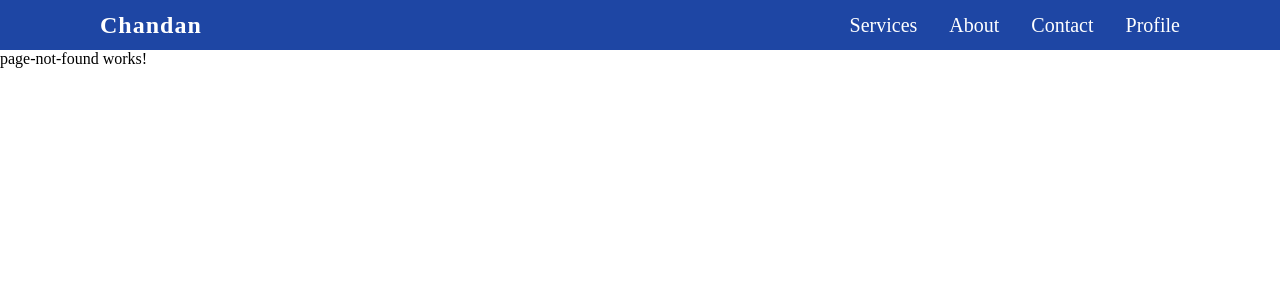
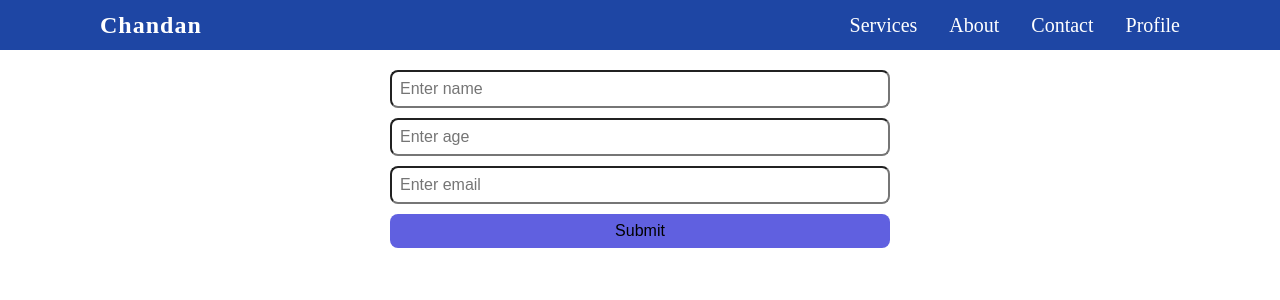
Before and after one commit to sahchandan781/Angular-First, an Angular app: page /user in a window 1280 px wide. Shown: the top 300 px of the page. Built offline with nearby package versions, Linux system fonts and the light colour scheme; no server answers.

Commit message:
get and post method using json-server and also created interface for user data

```diff
--- a/src/app/app.routes.ts
+++ b/src/app/app.routes.ts
@@ -16,7 +16,7 @@ export const routes: Routes = [
     {path:"about", component: About},
     {path:"service", component: Services},
     {path:"contact", component: Contact},
-    {path:"user/:id", component: User},
+    {path:"user", component: User},
     {path:"profile", component: Profile},
     {path:"signup", component: Signup},
     {path:"parentChild", component: ParentComponent},
--- /dev/null
+++ b/src/app/interfaces/UserInterface.ts
@@ -0,0 +1,6 @@
+export interface UserInterface{
+    name: string,
+    age: number,
+    email:string,
+    id:string
+}
--- /dev/null
+++ b/src/app/service/user.service.ts
@@ -0,0 +1,24 @@
+import { HttpClient } from '@angular/common/http';
+import { Injectable } from '@angular/core';
+import { Observable } from 'rxjs';
+import { UserInterface } from '../interfaces/UserInterface';
+
+
+
+@Injectable({
+  providedIn: 'root'
+})
+export class UserService {
+  constructor( private http: HttpClient){}
+
+  getData():Observable<UserInterface[]>{
+    const url = "http://localhost:3000/users";
+    return this.http.get<UserInterface[]>(url);
+  }
+
+  saveUser(user: UserInterface):Observable<UserInterface>{
+    const url = "http://localhost:3000/users";
+    return this.http.post<UserInterface>(url, user)
+  }
+
+}
--- a/src/app/user/user.css
+++ b/src/app/user/user.css
@@ -0,0 +1,22 @@
+form{
+    display: flex;
+    flex-direction: column;
+    width: 500px;
+    gap: 10px;
+    margin: auto;
+    margin-top: 20px;
+}
+
+form input{
+    border-radius: 8px;
+    padding: 8px;
+    font-size: 16px;
+}
+
+.create-btn{
+    padding: 8px;
+    font-size: 16px;
+    border: none;
+    border-radius: 8px;
+    background-color: rgb(96, 96, 224);
+}
--- a/src/app/user/user.html
+++ b/src/app/user/user.html
@@ -1,2 +1,16 @@
-<p>user works!</p>
-<h1>{{employee.name}}</h1>
+<form #userForm="ngForm" (ngSubmit)="addUser(userForm.value)">
+    <input type="text" placeholder="Enter name" name="name" ngModel>
+    <input type="number" placeholder="Enter age" name="age" ngModel>
+    <input type="text" placeholder="Enter email" name="email" ngModel>
+    <button class="create-btn">Submit</button>
+</form>
+
+<div>
+  @for(user of userData; track user.id){
+    <ul>
+        <li>{{user.name}}</li>
+        <li>{{user.age}}</li>
+        <li>{{user.email}}</li>
+    </ul>
+  }
+</div>
--- a/src/app/user/user.ts
+++ b/src/app/user/user.ts
@@ -1,45 +1,84 @@
 import { Component, OnInit } from '@angular/core';
 import { ActivatedRoute } from '@angular/router';
+import { UserService } from '../service/user.service';
+import { FormsModule } from "@angular/forms";
+import { UserInterface } from '../interfaces/UserInterface';
+import { Observable } from 'rxjs';
 
 @Component({
   selector: 'app-user',
-  imports: [],
+  imports: [FormsModule],
   templateUrl: './user.html',
   styleUrl: './user.css'
 })
-export class User implements OnInit {
-  name: string | null = "";
-  id: string | null = "";
+export class User implements OnInit{
+//   name: string | null = "";
+//   id: string | null = "";
 
-  employee: any = null;
+//   employee: any = null;
 
-  employees = [
-  {id:1, name:'chandan',age:20, email:'chandan@test.com'},
-  {id:2, name:'anil',age:21, email:'anil@test.com'},
-  {id:3, name:'subham',age:23, email:'subham@test.com'},
-  {id:4, name:'sahil',age:25, email:'sahil@test.com'}
-]
+//   employees = [
+//   {id:1, name:'chandan',age:20, email:'chandan@test.com'},
+//   {id:2, name:'anil',age:21, email:'anil@test.com'},
+//   {id:3, name:'subham',age:23, email:'subham@test.com'},
+//   {id:4, name:'sahil',age:25, email:'sahil@test.com'}
+// ]
 
-constructor(private route: ActivatedRoute){
+// constructor(private route: ActivatedRoute){
 
-}
+// }
 
 
 
-ngOnInit(): void{
-  this.route.params.subscribe((param) => {
-    console.log(param);
-    this.id = param['id']
+// ngOnInit(): void{
+//   this.route.params.subscribe((param) => {
+//     console.log(param);
+//     this.id = param['id']
+
+//   })
+
+//   // convert id to number for comparison
+//   const empId = Number(this.id)
+
+//   //find matching employee
+//   this.employee = this.employees.find((emp) => emp.id=== empId)
+
+
+// }
+
+
+// fetch through json service
+
+constructor(private usersService:UserService){}
+
+userData: UserInterface[] =[]
+ngOnInit(){
+  this.getUser()
+}
+
+getUser(){
+  this.usersService.getData().subscribe((data:UserInterface[]) => {
+
+    this.userData = data
+
 
   })
+}
 
-  // convert id to number for comparison
-  const empId = Number(this.id)
-
-  //find matching employee
-  this.employee = this.employees.find((emp) => emp.id=== empId)
+addUser(user:UserInterface){
 
 
-}
+    this.usersService.saveUser(user).subscribe((data) => {
+      if(data){
+        this.getUser()
+      }
+
+    })
+
+
+
+
+
+  }
 
 }
```
Also changed, not shown: 1 other file (tests, documents, lock files or other folders).
